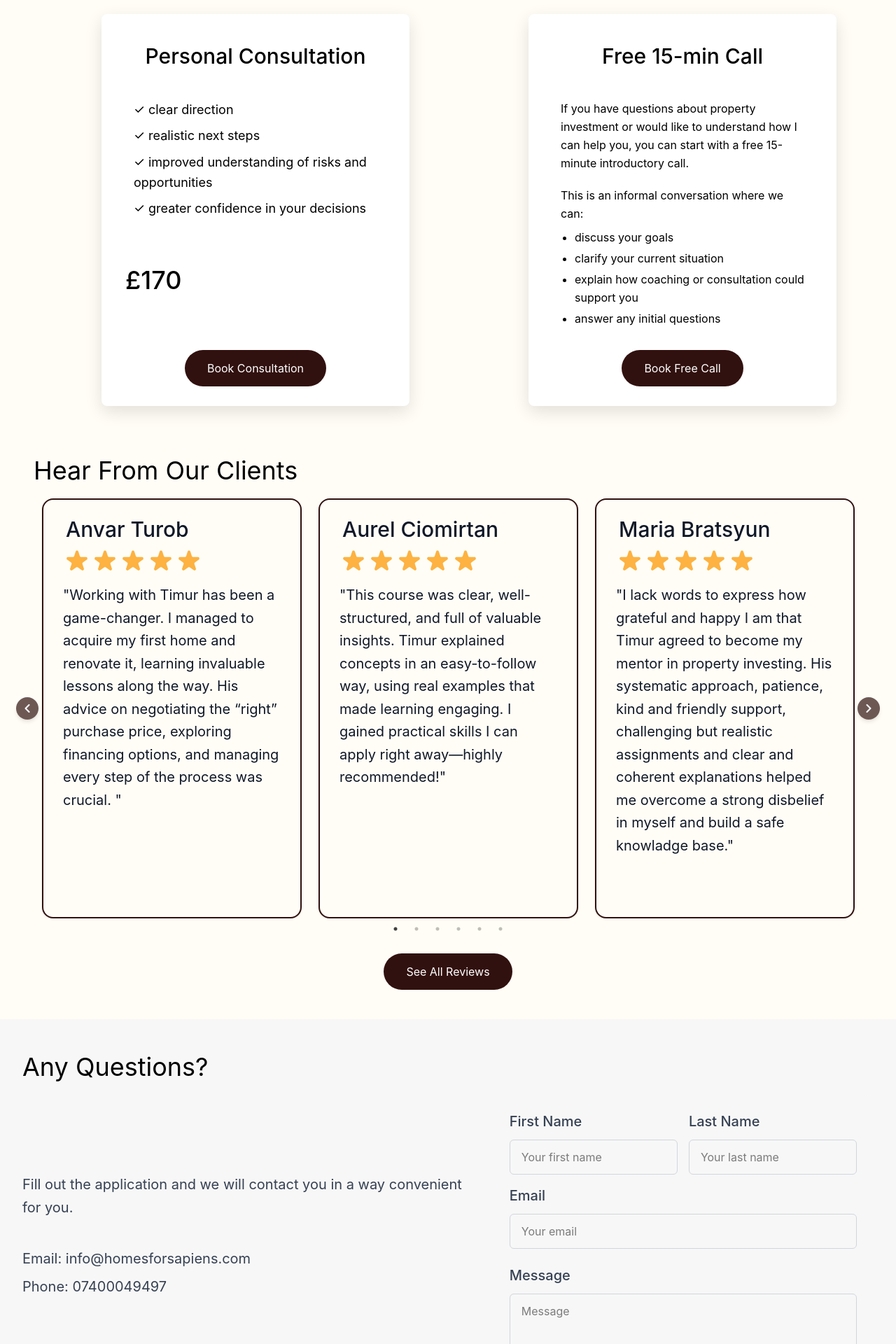
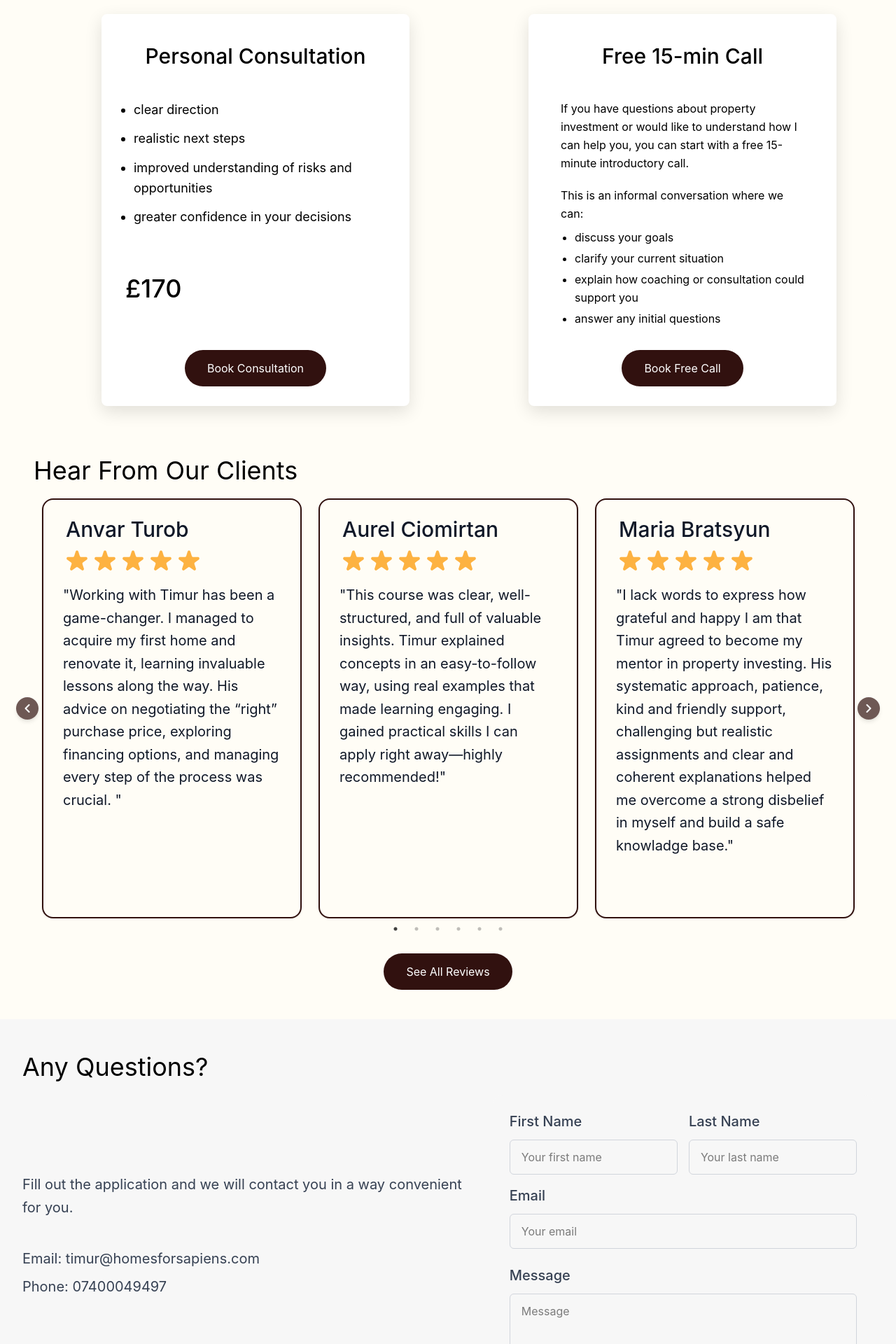
Before and after one commit to vladmytko/homesforsapience, a React (Vite) app: page /consultation in a window 1280 px wide. Shown: the part 1620-3540 px from the top of the page at 70% size. Built offline with nearby package versions, Linux system fonts and the light colour scheme; no server answers.

Commit message:
Change contact email address

```diff
--- a/src/components/ReusableComponents/ContactForm.jsx
+++ b/src/components/ReusableComponents/ContactForm.jsx
@@ -65,7 +65,7 @@ const ContactForm = () => {
 
               <br />
 
-              <p className="mb-2">Email: info@homesforsapiens.com</p>
+              <p className="mb-2">Email: timur@homesforsapiens.com</p>
 
               <p className="mb-2">Phone: 07400049497</p>
             </div>
--- a/src/components/ReusableComponents/ServiceCards.jsx
+++ b/src/components/ReusableComponents/ServiceCards.jsx
@@ -22,11 +22,11 @@ const ServiceCards = () => {
                 Personal Consultation
               </h3>
 
-              <ul className="space-y-2 text-(--color-text-dark) text-base sm:text-lg leading-relaxed lg:p-3">
-                <li>✓ clear direction</li>
-                <li>✓ realistic next steps</li>
-                <li>✓ improved understanding of risks and opportunities</li>
-                <li>✓ greater confidence in your decisions</li>
+              <ul className="list-disc space-y-3 text-(--color-text-dark) text-base sm:text-lg leading-relaxed lg:p-3">
+                <li>clear direction</li>
+                <li>realistic next steps</li>
+                <li>improved understanding of risks and opportunities</li>
+                <li>greater confidence in your decisions</li>
               </ul>
 
               <p className="text-(--color-text-dark) text-3xl md:text-4xl font-medium mt-14 mb-10">
```
